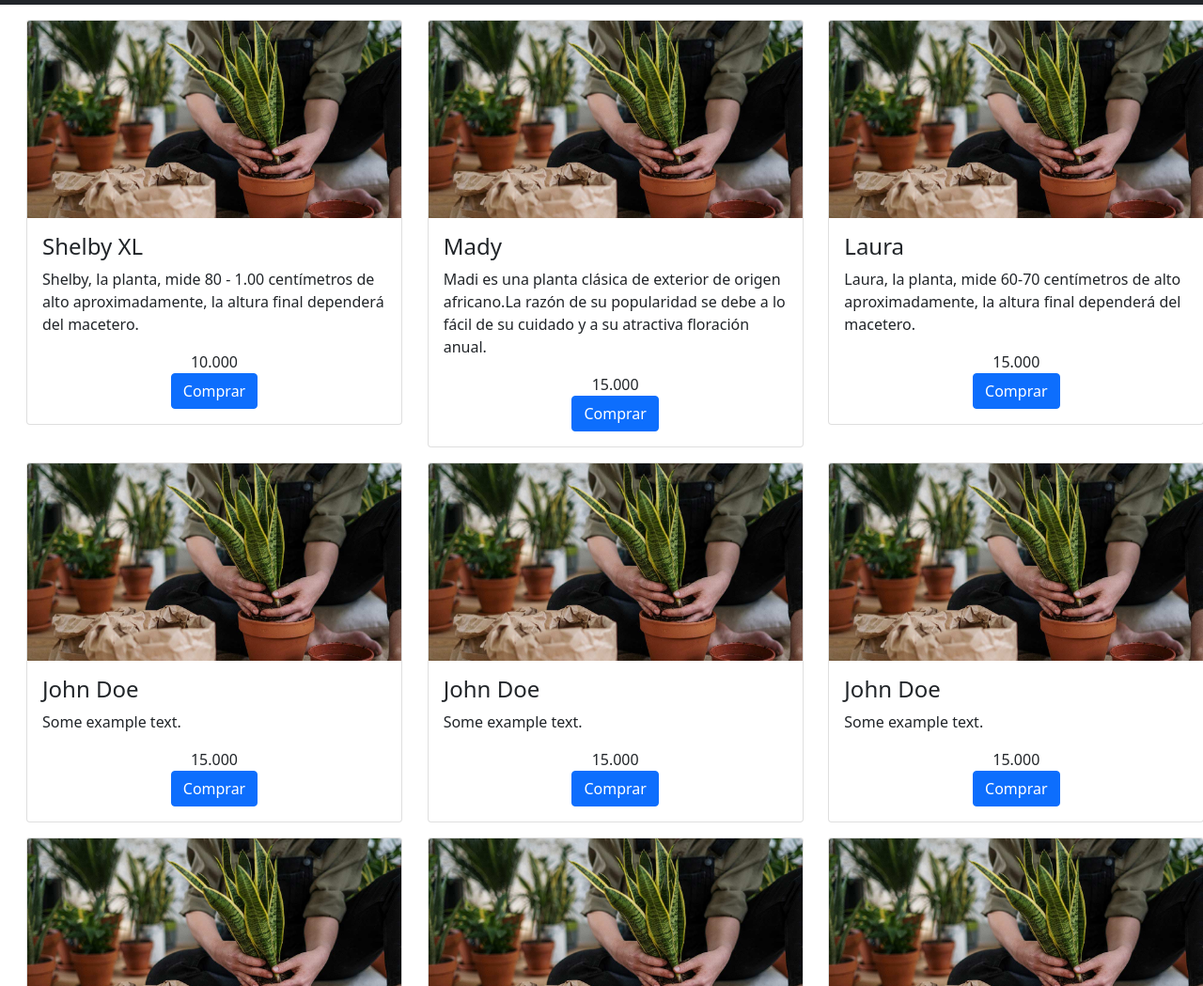
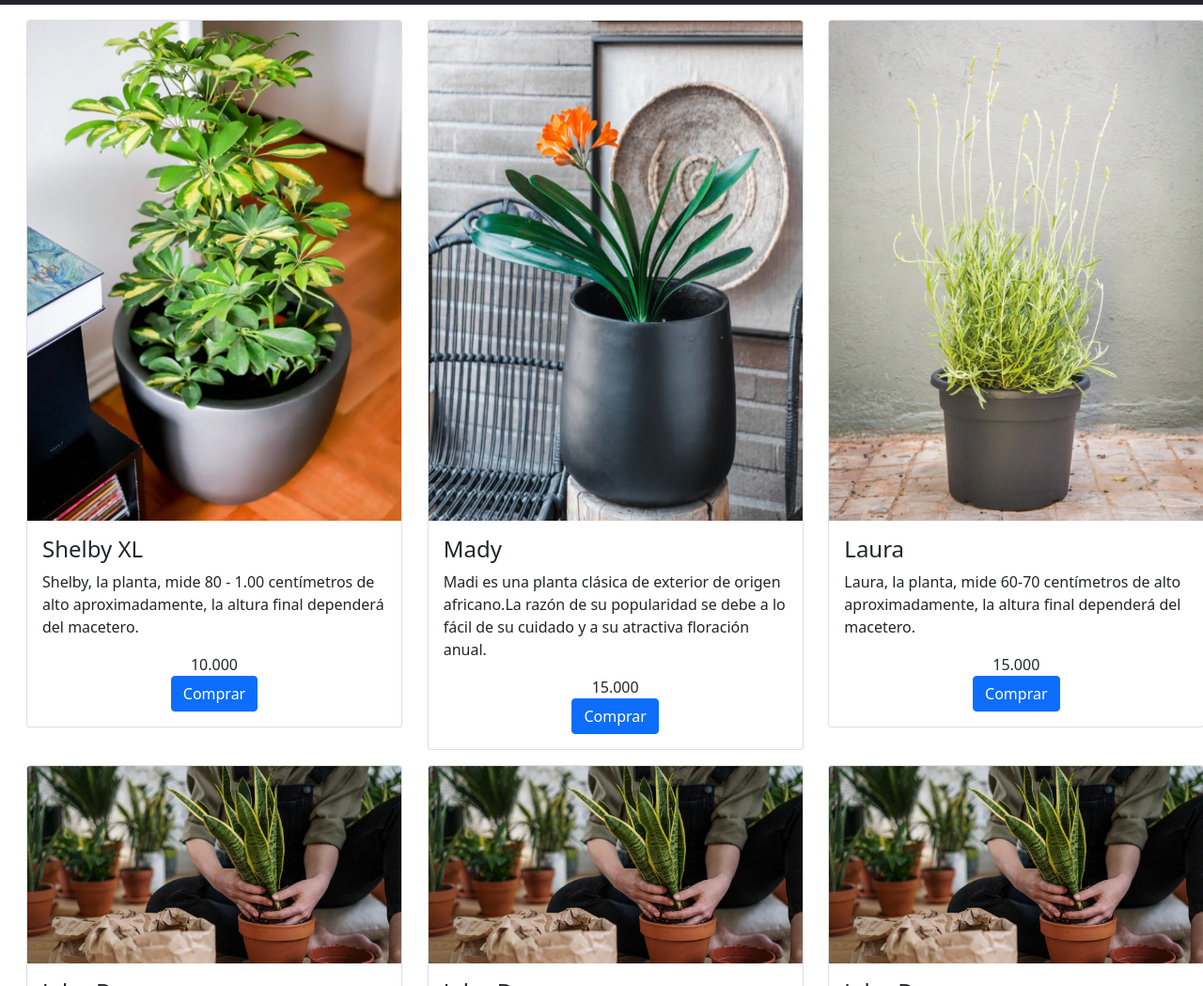
Before and after one commit to Nelson1R1/PGY005D-Proyecto-semestral, a plain HTML site: page tienda/Tiendaprincipal.html in a window 1280 px wide. Shown: the part 51-1100 px from the top of the page at 94% size. Drawn offline with nearby package versions, Linux system fonts and the light colour scheme; files whose address does not match are found by name.

Commit message:
se modifico el porte de las imagenes
se cuadraron las imagenes con height

```diff
--- a/tienda/Tiendaprincipal.html
+++ b/tienda/Tiendaprincipal.html
@@ -54,7 +54,7 @@
                 <div class="col-sm-4">
 
                     <div class="card "  style="width:400px"  >
-                        <img class="card-img-top" src="../img/Plantas-1.jpg" alt="Card image">
+                        <img class="card-img-top" src="../img/shelby XL.png" alt="Card image" height="532">
                         <div class="card-body">
                             <h4 class="card-title">Shelby XL</h4>
                             <p class="card-text">Shelby, la planta, mide 80 - 1.00 centímetros de alto aproximadamente, la altura final dependerá del macetero. </p>
@@ -73,7 +73,7 @@
 
                 <div class="col-sm-4">
                     <div class="card" style="width:400px ">
-                        <img class="card-img-top" src="../img/Plantas-1.jpg" alt="Card image">
+                        <img class="card-img-top" src="../img/Mady.png" alt="Card image" height="532">
                         <div class="card-body">
                             <h4 class="card-title">Mady</h4>
                             <p class="card-text">Madi es una planta clásica de exterior de origen africano.La razón de su popularidad se debe a lo fácil de su cuidado y a su atractiva floración anual.</p>
@@ -91,7 +91,7 @@
 
                 <div class="col-sm-4">
                     <div class="card" style="width:400px ">
-                        <img class="card-img-top" src="../img/Plantas-1.jpg" alt="Card image">
+                        <img class="card-img-top" src="../img/lauralavanda.png" alt="Card image" height="532">
                         <div class="card-body " >
                             <h4 class="card-title">Laura</h4>
                             <p class="card-text">Laura, la planta, mide 60-70 centímetros de alto aproximadamente, la altura final dependerá del macetero.</p>
```
Also changed, not shown: img/Mady.png (added), img/lauralavanda.png (added), img/shelby XL.png (added).
